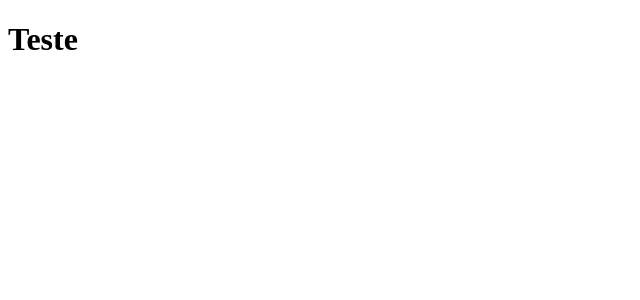
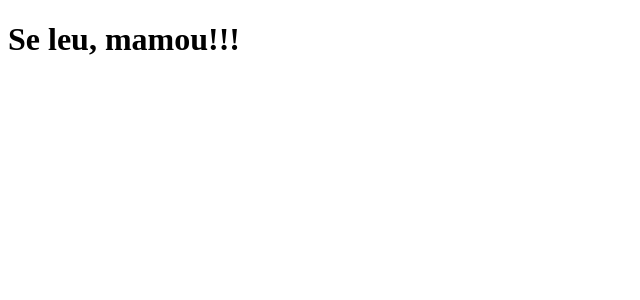
Before and after one commit to rdoois/clone-tabnews, a Next.js app: page / in a window 1280 px wide. Shown: the top 300 px of the page, without its empty margins (0-640 px from the left). Built offline with nearby package versions, Linux system fonts and the light colour scheme.

Commit message:
modify home phrase

```diff
--- a/pages/index.js
+++ b/pages/index.js
@@ -1,5 +1,5 @@
 function Home() {
-    return <h1>Teste</h1>
+    return <h1>Se leu, mamou!!!</h1>
 }
 
 export default Home;
```
